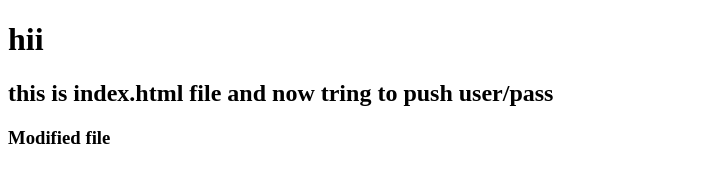
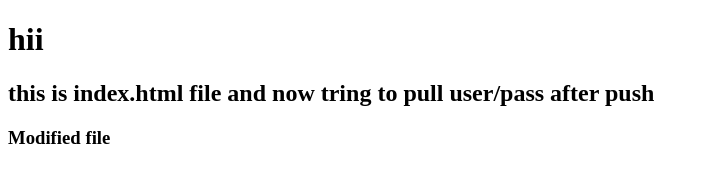
Before and after one commit to KrushiChauhan/Sample, a plain HTML site: page index.html in a window 1280 px wide. Shown: the whole page, without its empty margins (0-708 px from the left). Drawn offline with Linux system fonts and the light colour scheme.

Commit message:
Update index.html

```diff
--- a/index.html
+++ b/index.html
@@ -8,7 +8,7 @@
 </head>
 <body>
     <h1>hii</h1>
-    <h2>this is index.html file and now tring to push user/pass</h2>
+    <h2>this is index.html file and now tring to pull user/pass after push </h2>
     <h3>Modified file</h3>
 </body>
 </html>
```
